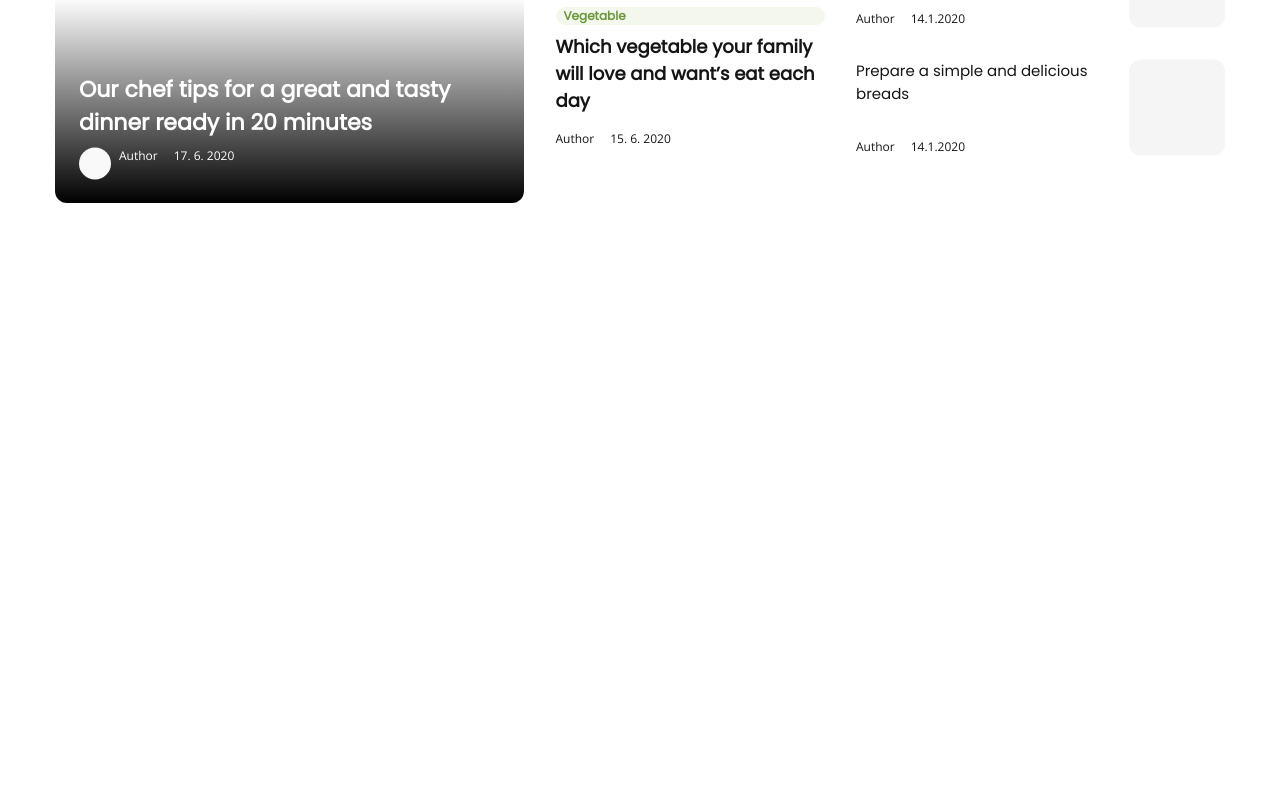
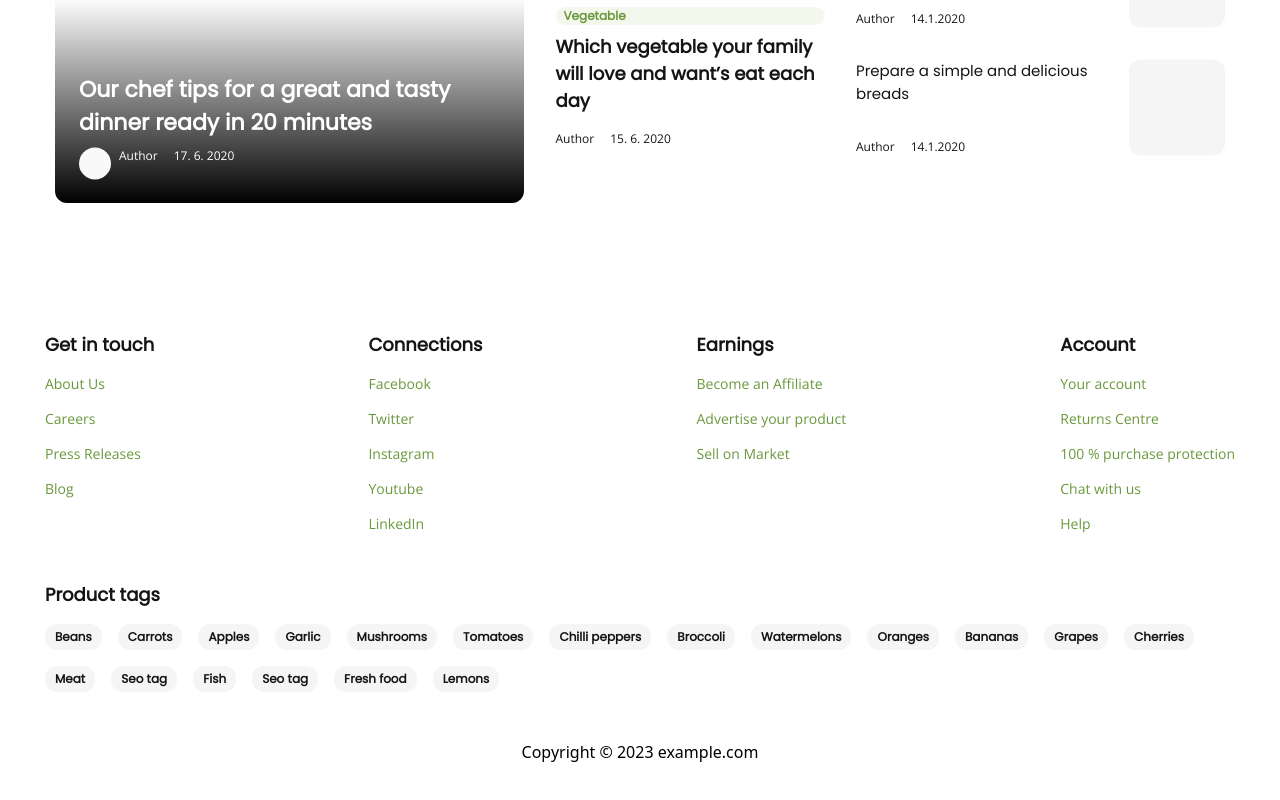
Before and after one commit to f-a-t-h-e/svelte-ecommerce, a SvelteKit app: page / in a window 1280 px wide. Shown: the part 2765-3565 px from the top of the page. Before the commit the page ends 3032 px from the top, so only its background shows below. Built offline with nearby package versions, Linux system fonts and the light colour scheme.

Commit message:
Add : footer

```diff
--- a/src/routes/+page.svelte
+++ b/src/routes/+page.svelte
@@ -159,6 +159,65 @@
 		<BlogArea />
 	</section>
 </main>
+<footer class="flex flex-col items-center gap-[3rem] bg-c-1-j px-[2.81rem] py-[4rem]">
+	<!-- lists of menus -->
+	<div class="flex w-full justify-between">
+		<!-- list 1 -->
+		<div class="flex flex-col gap-[1rem]">
+			<p class="s4 text-c-1-a">Get in touch</p>
+
+			<p class="body text-c-2-a">About Us</p>
+			<p class="body text-c-2-a">Careers</p>
+			<p class="body text-c-2-a">Press Releases</p>
+			<p class="body text-c-2-a">Blog</p>
+		</div>
+		<!-- list 1 -->
+		<div class="flex flex-col gap-[1rem]">
+			<p class="s4 text-c-1-a">Connections</p>
+
+			<p class="body text-c-2-a">Facebook</p>
+			<p class="body text-c-2-a">Twitter</p>
+			<p class="body text-c-2-a">Instagram</p>
+			<p class="body text-c-2-a">Youtube</p>
+			<p class="body text-c-2-a">LinkedIn</p>
+		</div>
+		<!-- list 1 -->
+		<div class="flex flex-col gap-[1rem]">
+			<p class="s4 text-c-1-a">Earnings</p>
+
+			<p class="body text-c-2-a">Become an Affiliate</p>
+			<p class="body text-c-2-a">Advertise your product</p>
+			<p class="body text-c-2-a">Sell on Market</p>
+		</div>
+		<!-- list 1 -->
+		<div class="flex flex-col gap-[1rem]">
+			<p class="s4 text-c-1-a">Account</p>
+			<p class="body text-c-2-a">Your account</p>
+			<p class="body text-c-2-a">Returns Centre</p>
+			<p class="body text-c-2-a">100 % purchase protection</p>
+			<p class="body text-c-2-a">Chat with us</p>
+			<p class="body text-c-2-a">Help</p>
+		</div>
+	</div>
+
+	<!-- products tags -->
+	<div class="tags w-full">
+		<p class="s4 mb-[1rem] text-c-1-a">Product tags</p>
+
+		<!-- tags -->
+		<div class="[&_span]:s6">
+			{#each ['Beans', 'Carrots', 'Apples', 'Garlic', 'Mushrooms', 'Tomatoes', 'Chilli peppers', 'Broccoli', 'Watermelons', 'Oranges', 'Bananas', 'Grapes', 'Cherries', 'Meat', 'Seo tag', 'Fish', 'Seo tag', 'Fresh food', 'Lemons'] as tagTxt}
+				<div class="">
+					<span class="">{tagTxt}</span>
+				</div>
+			{/each}
+		</div>
+	</div>
+	<!-- copyright -->
+	<div class="">
+		<p>Copyright © {new Date().getFullYear()} example.com</p>
+	</div>
+</footer>
 
 <style lang="postcss">
 	.header-layout {
@@ -201,4 +260,18 @@
 		@apply mx-auto flex  max-w-[78.75rem] bg-c-1-h;
 		padding: 1rem 2.8125rem;
 	}
+
+	section {
+		@apply py-[4rem];
+	}
+
+	footer > .tags > div {
+		@apply flex flex-wrap gap-[1rem];
+	}
+	footer > .tags > div > div {
+		@apply flex items-center justify-center rounded-[.75rem] bg-c-1-f px-[.625rem] py-[.25rem];
+	}
+	footer > .tags > div span {
+		@apply text-c-1-a;
+	}
 </style>
```
